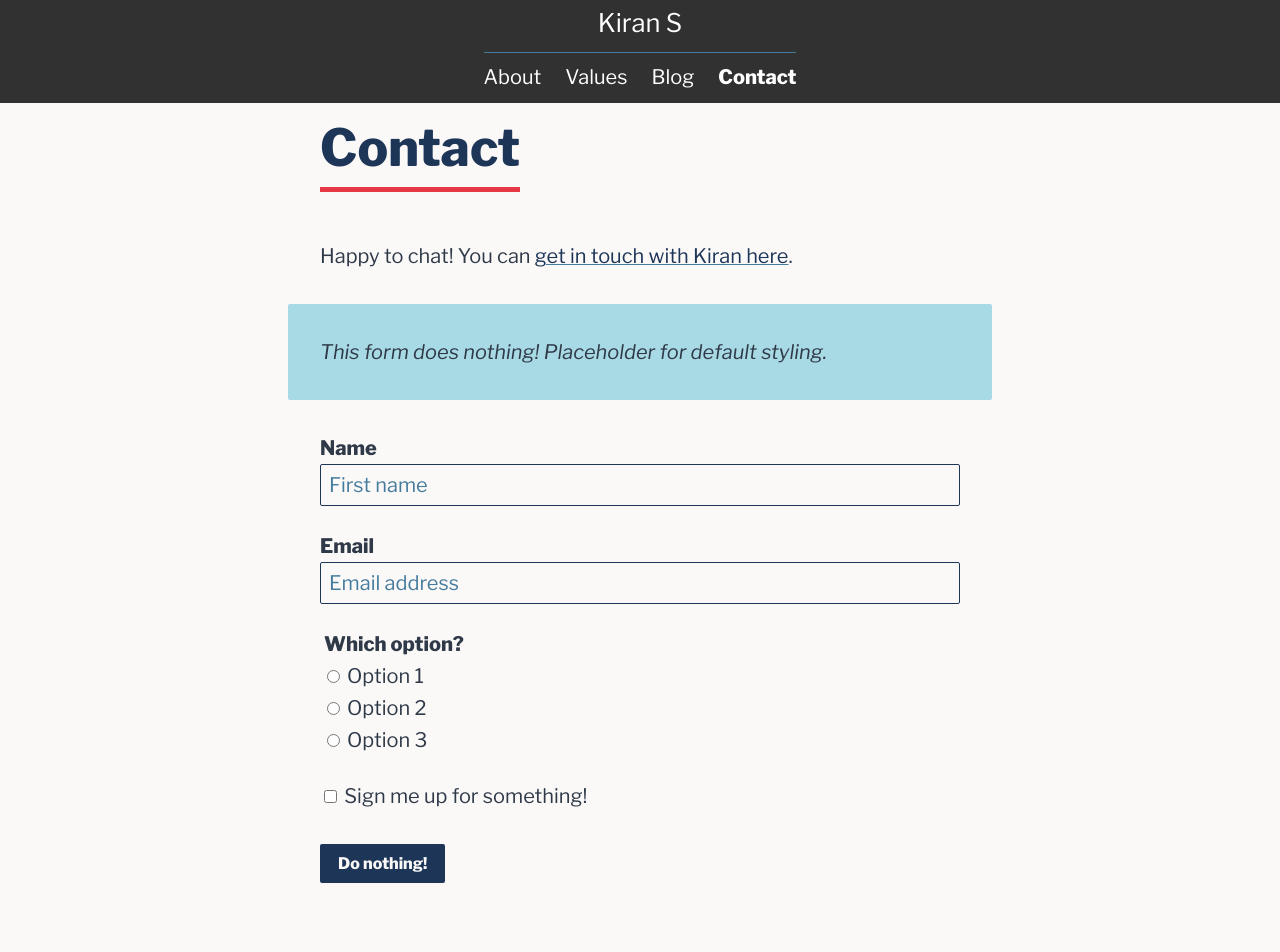
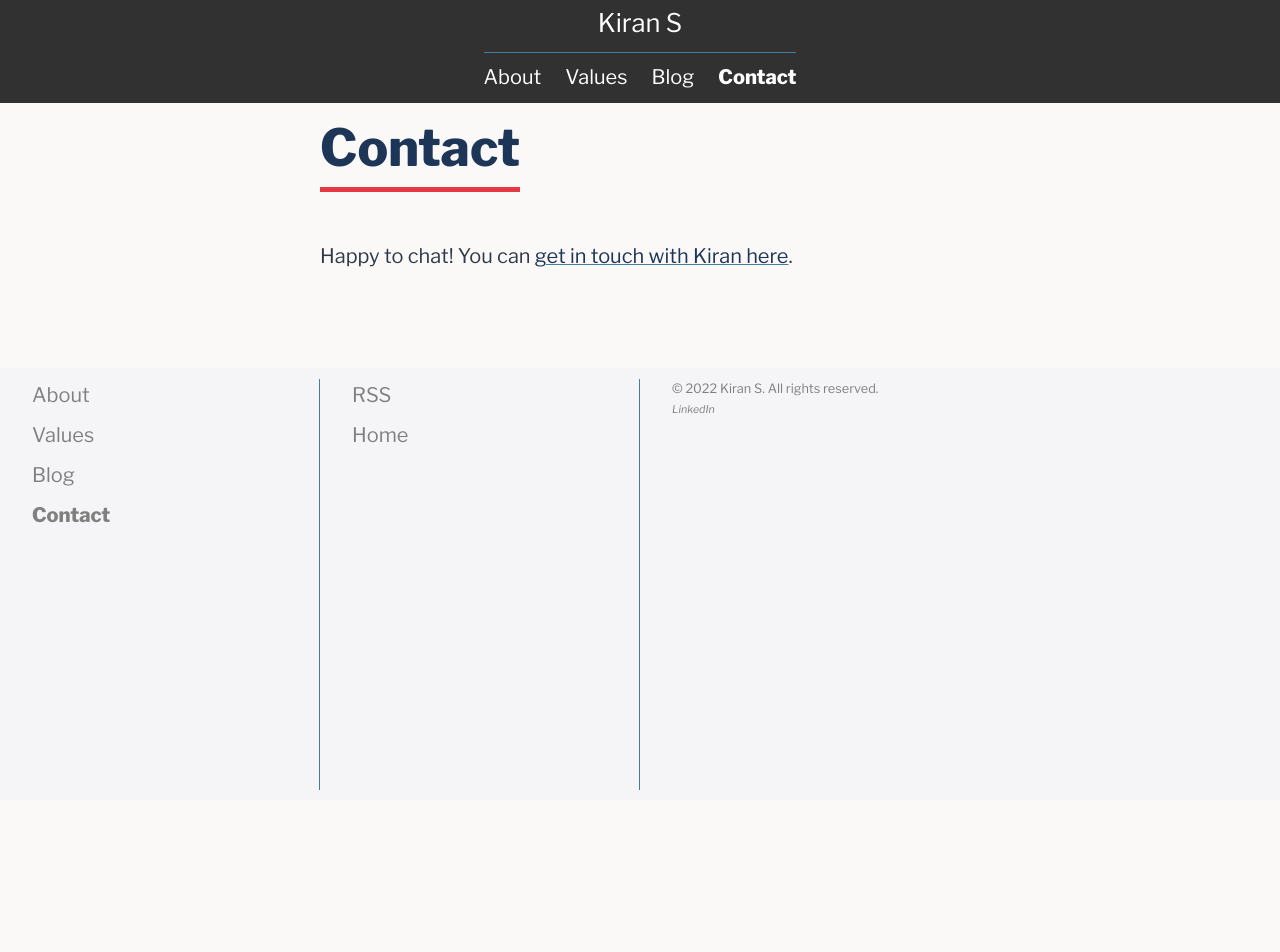
Before and after one commit to codehub-kirans/sveltekit-kirans, a SvelteKit app: page /contact in a window 1280 px wide. Shown: the top 952 px of the page. After the commit the page ends 800 px from the top, so only its background shows below. Built offline with nearby package versions, Linux system fonts and the light colour scheme.

Commit message:
Removed contact form

```diff
--- a/src/routes/contact/+page.svelte
+++ b/src/routes/contact/+page.svelte
@@ -12,9 +12,7 @@
 
 Happy to chat! You can <a rel="external" href="https://in.linkedin.com/in/kiran-s">get in touch with Kiran here</a>.
 
-<Callout>This form does nothing! Placeholder for default styling.</Callout>
-
-<form on:submit|preventDefault>
+<!--form on:submit|preventDefault>
 	<div class="form-section">
 		<label for="name">Name</label>
 		<input type="text" id="name" placeholder="First name" />
@@ -50,4 +48,4 @@ Happy to chat! You can <a rel="external" href="https://in.linkedin.com/in/kiran-
 	</div>
 
 	<input type="submit" value="Do nothing!">
-</form>
+</form-->
```
